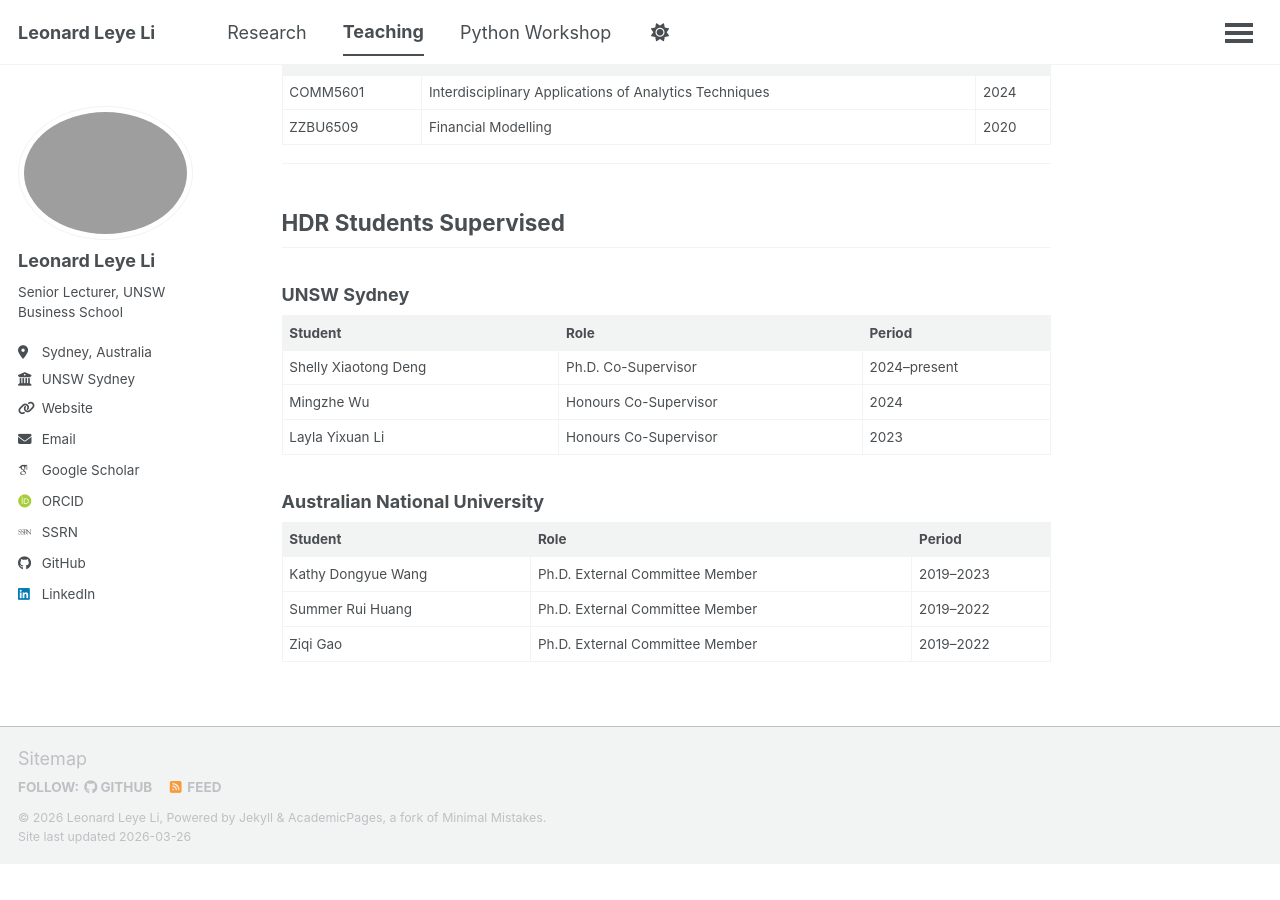
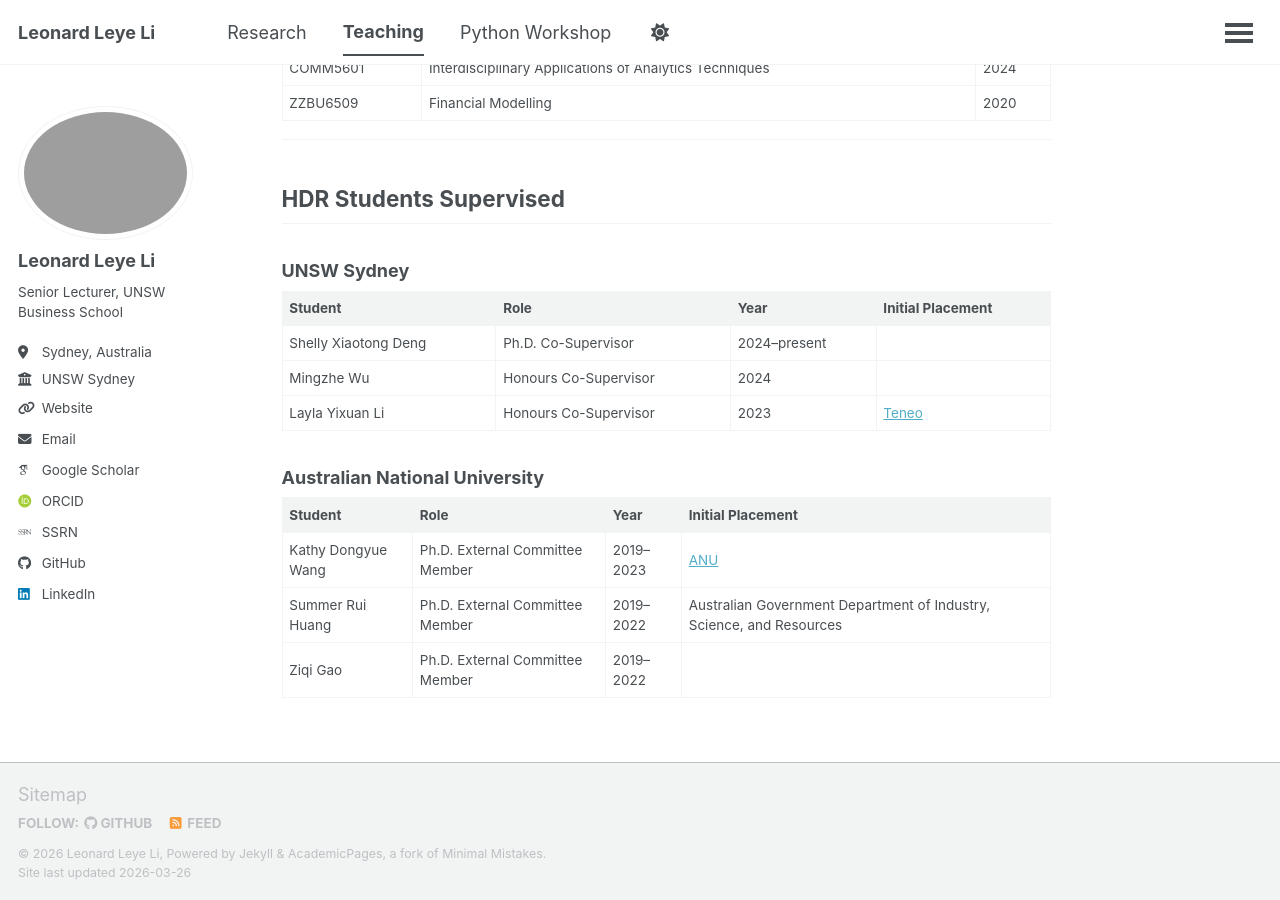
Before and after one commit to leonard67/leonard67.github.io, a Jekyll site: the page built from _pages/teaching.md, in a window 1280 px wide and 900 px high, scrolled down 1039 px. Built offline with Jekyll 4.4.1, drawn with Linux system fonts in a browser that asks for light colours; some web fonts are replaced; a script that is not in the unit is left out; before the commit the page ends 1903 px from its top, so only the background shows below that.

Commit message:
Update about, publications, teaching, workshop
Refactor site content across several pages: convert journal names in publications to linked format and rename the Publications link to Research; remove two presentation entries from the publications list; delete the Research Interests section from the about page. Add registration and GitHub materials links to the Python workshop page and remove the redundant Overview heading. In teaching, link the Python course to the workshop, remove an extra horizontal rule, and revise student supervision tables to include Year and Initial Placement columns (adding placement links where available). Minor formatting and content cleanups throughout.

```diff
--- a/_pages/teaching.md
+++ b/_pages/teaching.md
@@ -8,8 +8,6 @@ author_profile: true
 ## Teaching Interests
 
 Financial accounting · Data analytics · Financial analysis
-
----
 
 ## Courses Taught
 
@@ -28,7 +26,7 @@ Financial accounting · Data analytics · Financial analysis
 
 | Course | Period |
 |---|---|
-| Python Coding for Accounting and Finance Research | 2025–present |
+| [Python Coding for Accounting and Finance Research](/python-workshop/) | 2025–present |
 
 ### University of Washington
 
@@ -51,16 +49,16 @@ Financial accounting · Data analytics · Financial analysis
 
 ### UNSW Sydney
 
-| Student | Role | Period |
-|---|---|---|
-| Shelly Xiaotong Deng | Ph.D. Co-Supervisor | 2024–present |
-| Mingzhe Wu | Honours Co-Supervisor | 2024 |
-| Layla Yixuan Li | Honours Co-Supervisor | 2023 |
+| Student | Role | Year | Initial Placement |
+|---|---|---|---|
+| Shelly Xiaotong Deng | Ph.D. Co-Supervisor | 2024–present | |
+| Mingzhe Wu | Honours Co-Supervisor | 2024 | |
+| Layla Yixuan Li | Honours Co-Supervisor | 2023 | [Teneo](https://www.teneo.com/)
 
 ### Australian National University
 
-| Student | Role | Period |
-|---|---|---|
-| Kathy Dongyue Wang | Ph.D. External Committee Member | 2019–2023 |
-| Summer Rui Huang | Ph.D. External Committee Member | 2019–2022 |
-| Ziqi Gao | Ph.D. External Committee Member | 2019–2022 |
+| Student | Role | Year | Initial Placement |
+|---|---|---|---|
+| Kathy Dongyue Wang | Ph.D. External Committee Member | 2019–2023 | [ANU](https://rsa.anu.edu.au/about/staff-directory/dr-kathy-wang) |
+| Summer Rui Huang | Ph.D. External Committee Member | 2019–2022 | Australian Government Department of Industry, Science, and Resources|
+| Ziqi Gao | Ph.D. External Committee Member | 2019–2022 | |
```
Also changed, not shown: _pages/about.md (+4 -8 lines), _pages/publications.html (+0 -8 lines), _pages/python-workshop.md (+4 -2 lines).
